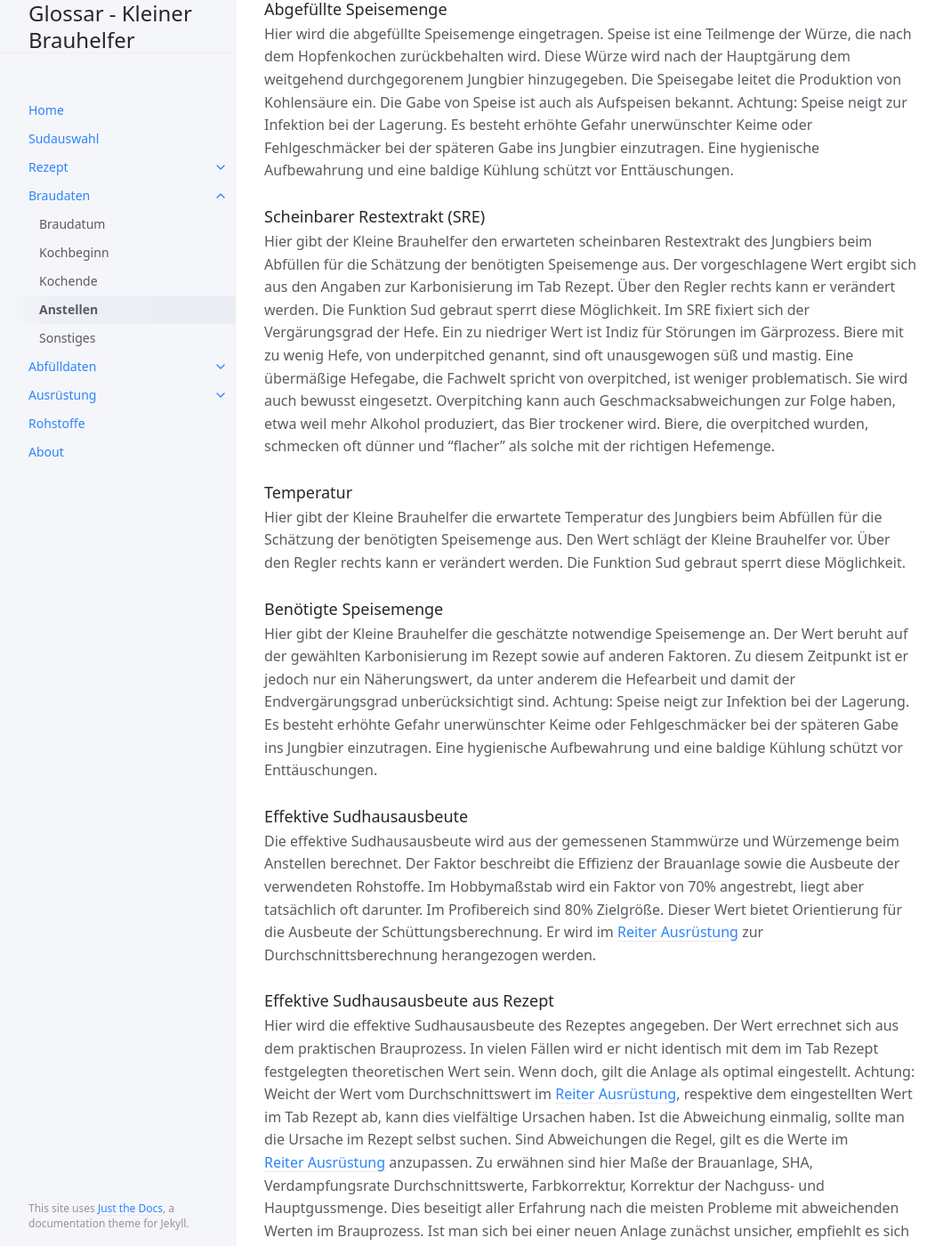
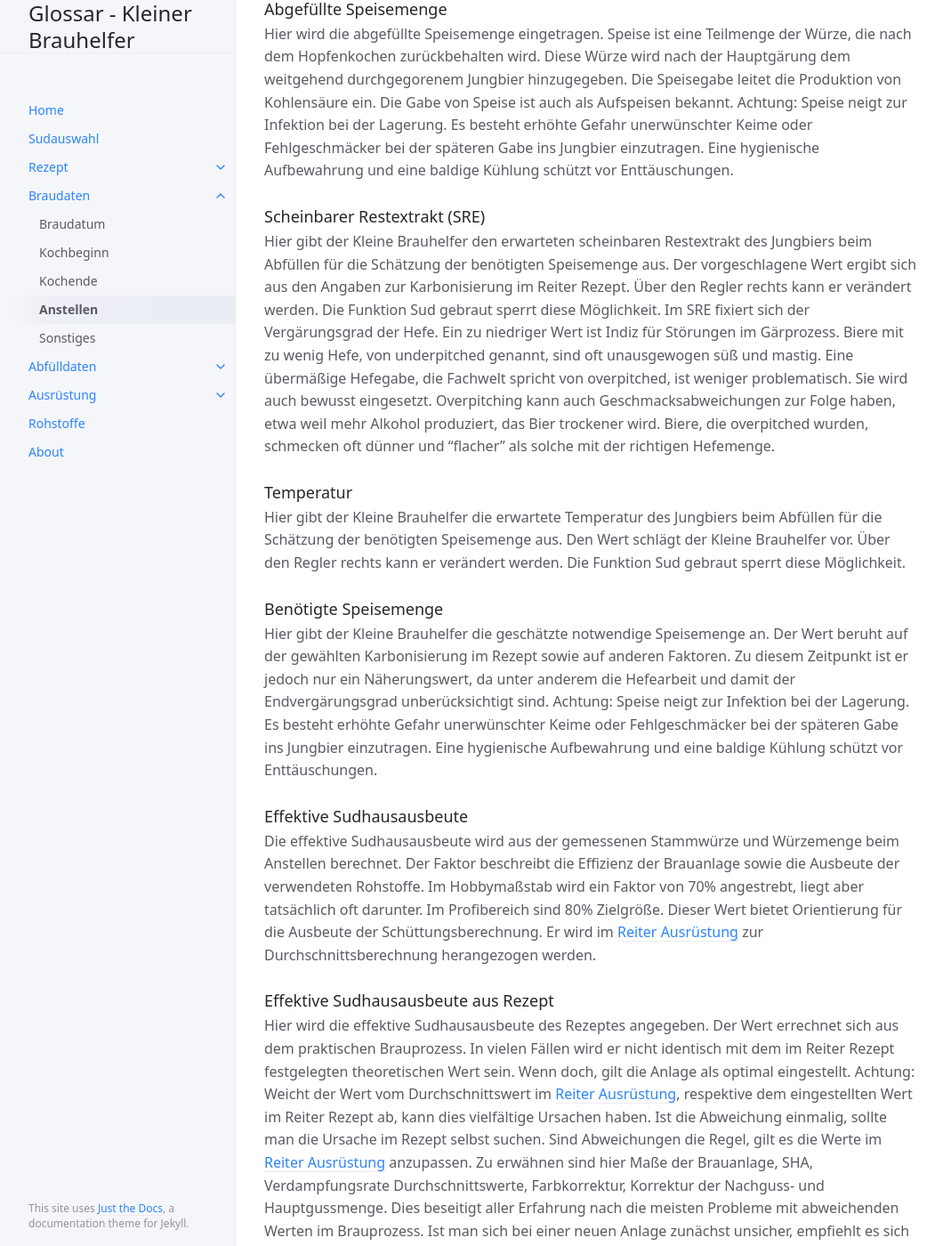
Before and after one commit to IsometricXH/kbh-glossar, a Jekyll site: the page built from docs/3-braudaten/4-anstellen.md, in a window 1280 px wide and 1400 px high, scrolled down 1339 px. Shown: the whole window at 89% size, without its empty margins (107-1167 px from the left). Built offline with Jekyll 4.4.1, drawn with Linux system fonts in a browser that asks for light colours.

Commit message:
Update 4-anstellen.md

```diff
--- a/docs/3-braudaten/4-anstellen.md
+++ b/docs/3-braudaten/4-anstellen.md
@@ -41,7 +41,7 @@ Achtung: Speise neigt zur Infektion bei der Lagerung. Es besteht erhöhte Gefahr
 
 ### Scheinbarer Restextrakt (SRE)
 Hier gibt der Kleine Brauhelfer den erwarteten scheinbaren Restextrakt des Jungbiers beim Abfüllen für die Schätzung der benötigten Speisemenge aus.
-Der vorgeschlagene Wert ergibt sich aus den Angaben zur Karbonisierung im Tab Rezept. Über den Regler rechts kann er verändert werden. Die Funktion Sud gebraut sperrt diese Möglichkeit.
+Der vorgeschlagene Wert ergibt sich aus den Angaben zur Karbonisierung im Reiter Rezept. Über den Regler rechts kann er verändert werden. Die Funktion Sud gebraut sperrt diese Möglichkeit.
 Im SRE fixiert sich der Vergärungsgrad der Hefe. Ein zu niedriger Wert ist Indiz für Störungen im Gärprozess. Biere mit zu wenig Hefe, von underpitched genannt, sind oft unausgewogen süß und mastig. Eine übermäßige Hefegabe, die Fachwelt spricht von overpitched, ist weniger problematisch. Sie wird auch bewusst eingesetzt. Overpitching kann auch Geschmacksabweichungen zur Folge haben, etwa weil mehr Alkohol produziert, das Bier trockener wird. Biere, die overpitched wurden, schmecken oft dünner und "flacher" als solche mit der richtigen Hefemenge.
 
 ### Temperatur
@@ -60,7 +60,7 @@ Im Hobbymaßstab wird ein Faktor von 70% angestrebt, liegt aber tatsächlich oft
 Dieser Wert bietet Orientierung für die Ausbeute der Schüttungsberechnung. Er wird im [Reiter Ausrüstung](/kbh-glossar/Ausrüstung/) zur Durchschnittsberechnung herangezogen werden.
 
 ### Effektive Sudhausausbeute aus Rezept
-Hier wird die effektive Sudhausausbeute des Rezeptes angegeben. Der Wert errechnet sich aus dem praktischen Brauprozess. In vielen Fällen wird er nicht identisch mit dem im Tab Rezept festgelegten theoretischen Wert sein. Wenn doch, gilt die Anlage als optimal eingestellt.
-Achtung: Weicht der Wert vom Durchschnittswert im [Reiter Ausrüstung](/kbh-glossar/Ausrüstung/), respektive dem eingestellten Wert im Tab Rezept ab, kann dies vielfältige Ursachen haben. Ist die Abweichung einmalig, sollte man die Ursache im Rezept selbst suchen.
+Hier wird die effektive Sudhausausbeute des Rezeptes angegeben. Der Wert errechnet sich aus dem praktischen Brauprozess. In vielen Fällen wird er nicht identisch mit dem im Reiter Rezept festgelegten theoretischen Wert sein. Wenn doch, gilt die Anlage als optimal eingestellt.
+Achtung: Weicht der Wert vom Durchschnittswert im [Reiter Ausrüstung](/kbh-glossar/Ausrüstung/), respektive dem eingestellten Wert im Reiter Rezept ab, kann dies vielfältige Ursachen haben. Ist die Abweichung einmalig, sollte man die Ursache im Rezept selbst suchen.
 Sind Abweichungen die Regel, gilt es die Werte im [Reiter Ausrüstung](/kbh-glossar/Ausrüstung/) anzupassen. Zu erwähnen sind hier Maße der Brauanlage, SHA, Verdampfungsrate Durchschnittswerte, Farbkorrektur, Korrektur der Nachguss- und Hauptgussmenge. Dies beseitigt aller Erfahrung nach die meisten Probleme mit abweichenden Werten im Brauprozess.
 Ist man sich bei einer neuen Anlage zunächst unsicher, empfiehlt es sich zunächst die voreingestellten Werte des Kleinen Brauhelfers nicht zu verändern, die sich auf vielen Anlagen bewährt haben. Bei Fragen hierzu helfen Fachbücher und Fachforen.
```
